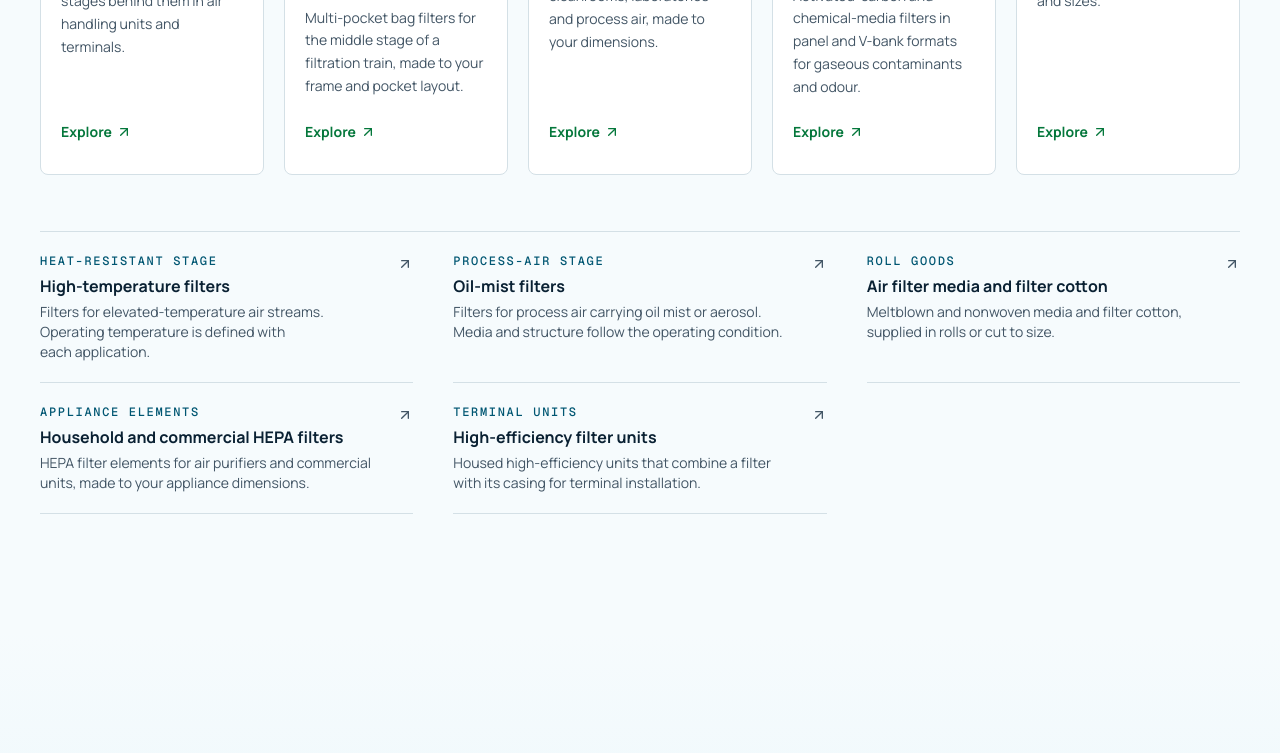
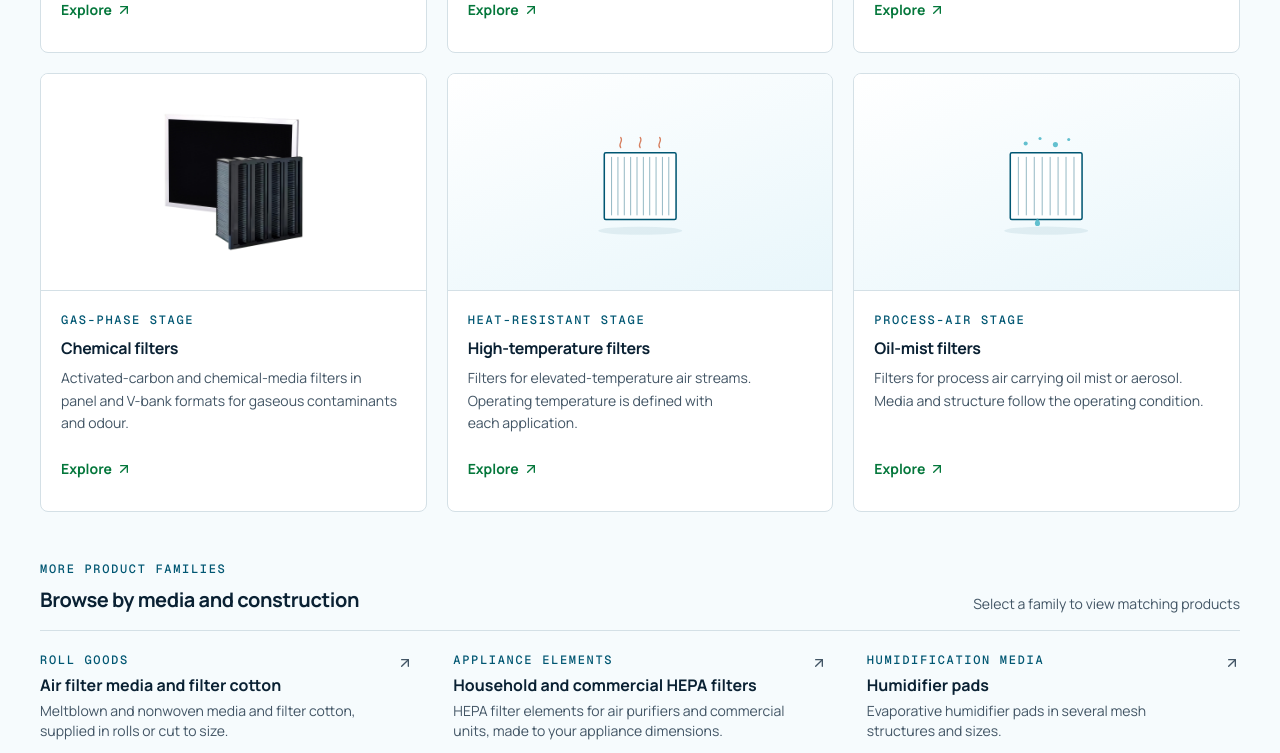
Before and after one commit to luqite-ux/qili-air-filters, a Next.js app: page / in a window 1280 px wide. Shown: the part 1420-2173 px from the top of the page. Built offline with nearby package versions, Linux system fonts and the light colour scheme; no server answers.

Commit message:
fix: refine homepage banner and product layout

```diff
--- a/components/home/product-families.tsx
+++ b/components/home/product-families.tsx
@@ -4,11 +4,10 @@ import { Reveal } from '@/components/motion/reveal'
 import { SectionHeading } from '@/components/layout/section-heading'
 import { ProductVisual } from '@/components/products/product-visual'
 import type { CategoryView } from '@/lib/repositories/products'
-import { cn } from '@/lib/utils'
 
 export function ProductFamilies({ categories }: { categories: CategoryView[] }) {
-  const featured = categories.filter((c) => c.image)
-  const rest = categories.filter((c) => !c.image)
+  const featured = categories.slice(0, 6)
+  const rest = categories.slice(6)
 
   return (
     <section aria-labelledby="families-title" className="section-pad">
@@ -24,11 +23,11 @@ export function ProductFamilies({ categories }: { categories: CategoryView[] })
           </Reveal>
         </div>
 
-        <ul className="mt-12 grid gap-4 sm:grid-cols-2 lg:grid-cols-5 lg:gap-5">
+        <ul className="mt-10 grid gap-5 sm:grid-cols-2 lg:grid-cols-3">
           {featured.map((c, i) => (
-            <Reveal as="li" key={c.slug} index={i} className={cn('lg:[&:nth-child(even)]:mt-10')}>
+            <Reveal as="li" key={c.slug} index={i}>
               <Link href={`/products?category=${c.slug}`} className="lift group flex h-full overflow-hidden rounded-lg border border-border bg-card sm:flex-col">
-                <ProductVisual image={c.image} kind={c.visual} sizes="(min-width:1024px) 18vw, (min-width:640px) 45vw, 112px" className="w-28 shrink-0 border-r border-border sm:w-full sm:border-b sm:border-r-0" />
+                <ProductVisual image={c.image} kind={c.visual} sizes="(min-width:1024px) 30vw, (min-width:640px) 45vw, 112px" className="w-28 shrink-0 border-r border-border sm:aspect-[16/9] sm:w-full sm:border-b sm:border-r-0" />
                 <div className="flex flex-1 flex-col p-4 sm:p-5">
                   <p className="eyebrow">{c.role}</p>
                   <h3 className="mt-2 font-bold leading-snug">{c.name}</h3>
@@ -42,7 +41,15 @@ export function ProductFamilies({ categories }: { categories: CategoryView[] })
           ))}
         </ul>
 
-        <ul className="mt-14 grid gap-x-10 border-t border-border sm:grid-cols-2 lg:grid-cols-3">
+        <div className="mt-12 flex items-end justify-between gap-6 border-b border-border pb-4">
+          <div>
+            <p className="eyebrow">More product families</p>
+            <h3 className="mt-2 text-xl font-bold">Browse by media and construction</h3>
+          </div>
+          <span className="hidden text-sm text-muted-foreground sm:block">Select a family to view matching products</span>
+        </div>
+
+        <ul className="grid gap-x-10 sm:grid-cols-2 lg:grid-cols-3">
           {rest.map((c, i) => (
             <Reveal as="li" key={c.slug} index={i} className="border-b border-border">
               <Link href={`/products?category=${c.slug}`} className="group flex min-h-11 items-start justify-between gap-4 py-5">
--- a/lib/content/home.ts
+++ b/lib/content/home.ts
@@ -50,7 +50,7 @@ const en: HomeContent = {
         src: '/images/banners/banner-product-range.jpg',
         alt: 'Cylindrical filters, filter roll, carbon panel and filter sheets arranged on a reflective teal surface',
       },
-      side: 'left',
+      side: 'right',
       tabLabel: 'Product range',
     },
     {
@@ -78,7 +78,7 @@ const en: HomeContent = {
         src: '/images/banners/banner-fiber-media.jpg',
         alt: 'Bundle of white filter fibres with glowing airflow curves on a blue gradient',
       },
-      side: 'right',
+      side: 'left',
       tabLabel: 'Application fit',
     },
   ],
```
